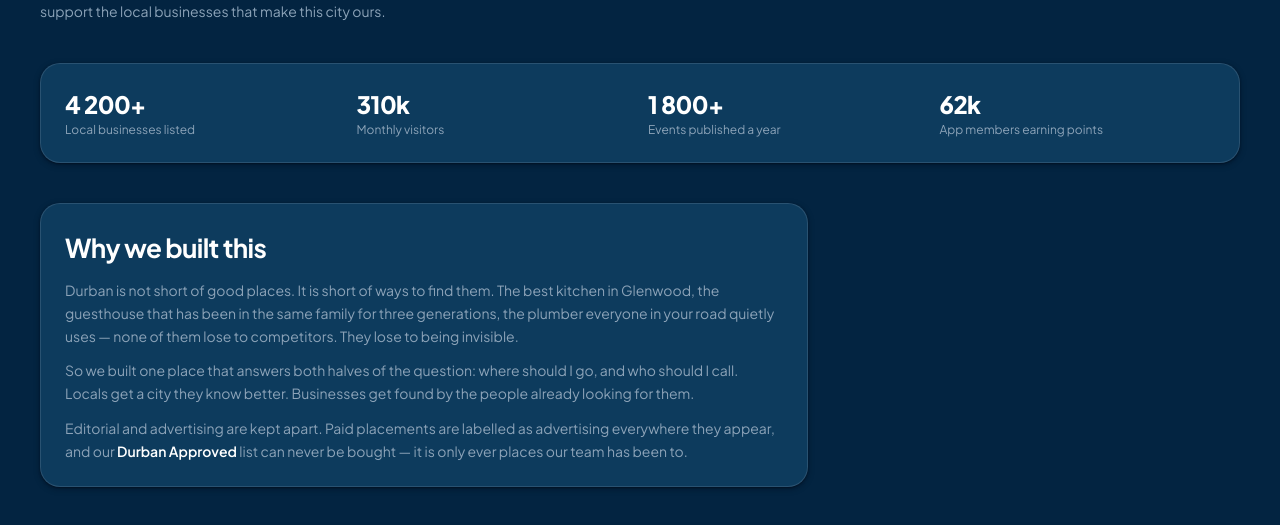
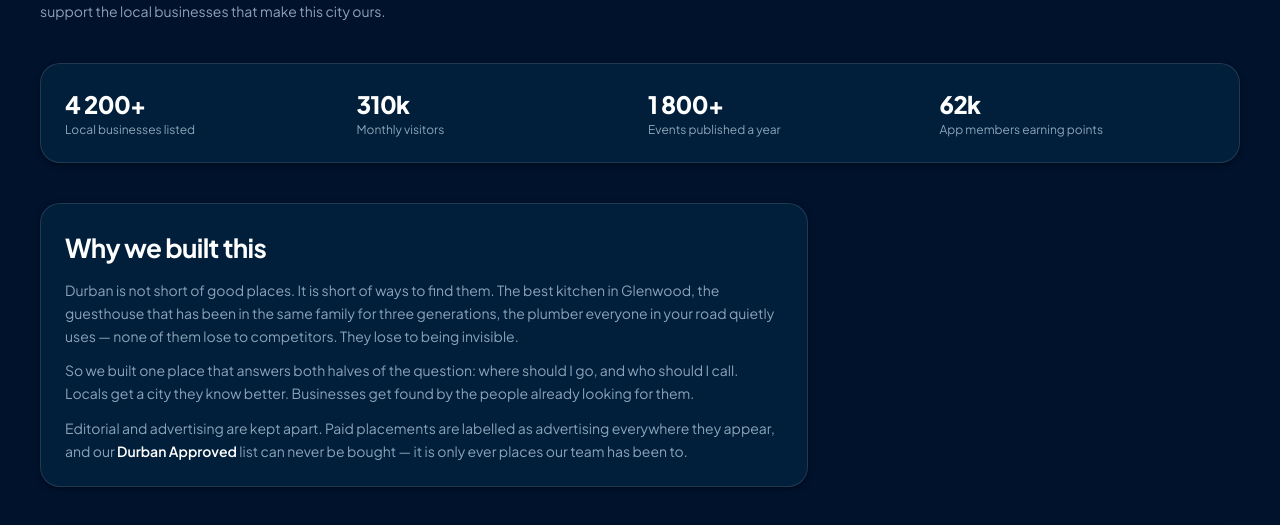
Before and after one commit to kishangunassecarver/ILD, a Next.js app: page /about in a window 1280 px wide. Shown: the part 252-777 px from the top of the page. Built offline with nearby package versions, Linux system fonts and the light colour scheme; no server answers.

Commit message:
feat: homepage redesign with final brand blues

```diff
--- a/tailwind.config.ts
+++ b/tailwind.config.ts
@@ -49,14 +49,14 @@ const config: Config = {
           600: "#274468",
           400: "#5A7291",
         },
-        // The layered surfaces. Four distinct steps so sections separate by
-        // tone: page < header < raised section < card.
+        // The layered surfaces — the client's four blues, darkest to lightest:
+        // page < header < raised section < card.
         night: {
-          DEFAULT: "#0D3B5D", // cards
-          800: "#0A3453", // raised sections, menus
-          900: "#052B48", // the header bar
+          DEFAULT: "#011F3B", // cards
+          800: "#041D3B", // raised sections, menus
+          900: "#021734", // the header bar
           // Kept for hover-tint call sites; one step above the card tone.
-          700: "#134669",
+          700: "#06294B",
         },
         // Warm gold for rewards, points and ratings.
         gold: {
@@ -66,7 +66,7 @@ const config: Config = {
         // Text on the night theme.
         snow: "#FFFFFF",
         mist: "#B8C9D7",
-        paper: "#032441", // the page itself
+        paper: "#01122C", // the page itself
         // Soft blue-white, translucent so it reads evenly on every surface.
         line: "rgba(184, 201, 215, 0.16)",
         muted: "#8CA3B8", // secondary text
```
Also changed, not shown: 1 other file (tests, documents, lock files or other folders).
